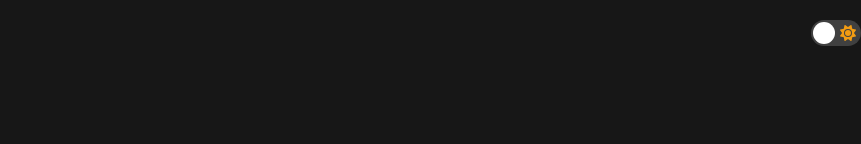
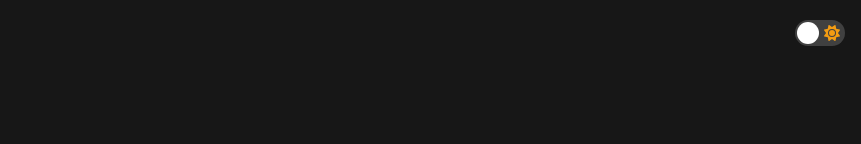
Before and after one commit to dnsmith124/spotify-web-api-react, a React (Vite) app: page / in a window 1280 px wide. Shown: the top 144 px of the page, without its empty margins (419-1280 px from the left). Built offline with nearby package versions, Linux system fonts and the light colour scheme.

Commit message:
remove old spotify instance, styling fix on dark toggle

```diff
--- a/src/components/SpotifyBody/SpotifyBody.jsx
+++ b/src/components/SpotifyBody/SpotifyBody.jsx
@@ -5,13 +5,15 @@ import TrackRow from "../TrackRow/TrackRow";
 import SpotifyHeader from "../SpotifyHeader/SpotifyHeader";
 
 const SpotifyBody = () => {
-  const [{ currentPlaylist, currentPlaylistID, token, spotifyInstance }, dispatch] = useDataLayerValue();
+  const [{ currentPlaylist, currentPlaylistID, token }, dispatch] = useDataLayerValue();
+
+  console.log(currentPlaylist)
 
   useEffect(() => {
     if(currentPlaylistID) {
       handleUpdateCurrentPlaylist(token, currentPlaylistID, dispatch);
     }
-  }, [currentPlaylistID, dispatch, spotifyInstance, token]);
+  }, [currentPlaylistID, dispatch, token]);
 
   return (
     <div className="dark:bg-spotify-dark-gray pb-5 dark:bg-gradient-to-b dark:from-spotify-dark-red dark:to-spotify-dark-gray col-span-2 md:col-span-1">
--- a/src/components/SpotifyLogin/SpotifyLogin.jsx
+++ b/src/components/SpotifyLogin/SpotifyLogin.jsx
@@ -5,7 +5,7 @@ const SpotifyLogin = ({ handleLogin }) => {
   return (
     <div className="text-center py-[20px]">
       <div className="max-w-[1400px] mx-auto grid content-end">
-        <ThemeToggle className="mr-0 ml-auto inline-block"/>
+        <ThemeToggle className="mr-0 ml-auto inline-block px-4"/>
       </div>
       <div className="mb-[50px] pt-[100px]">
         <a href="/" className="inline">
```
